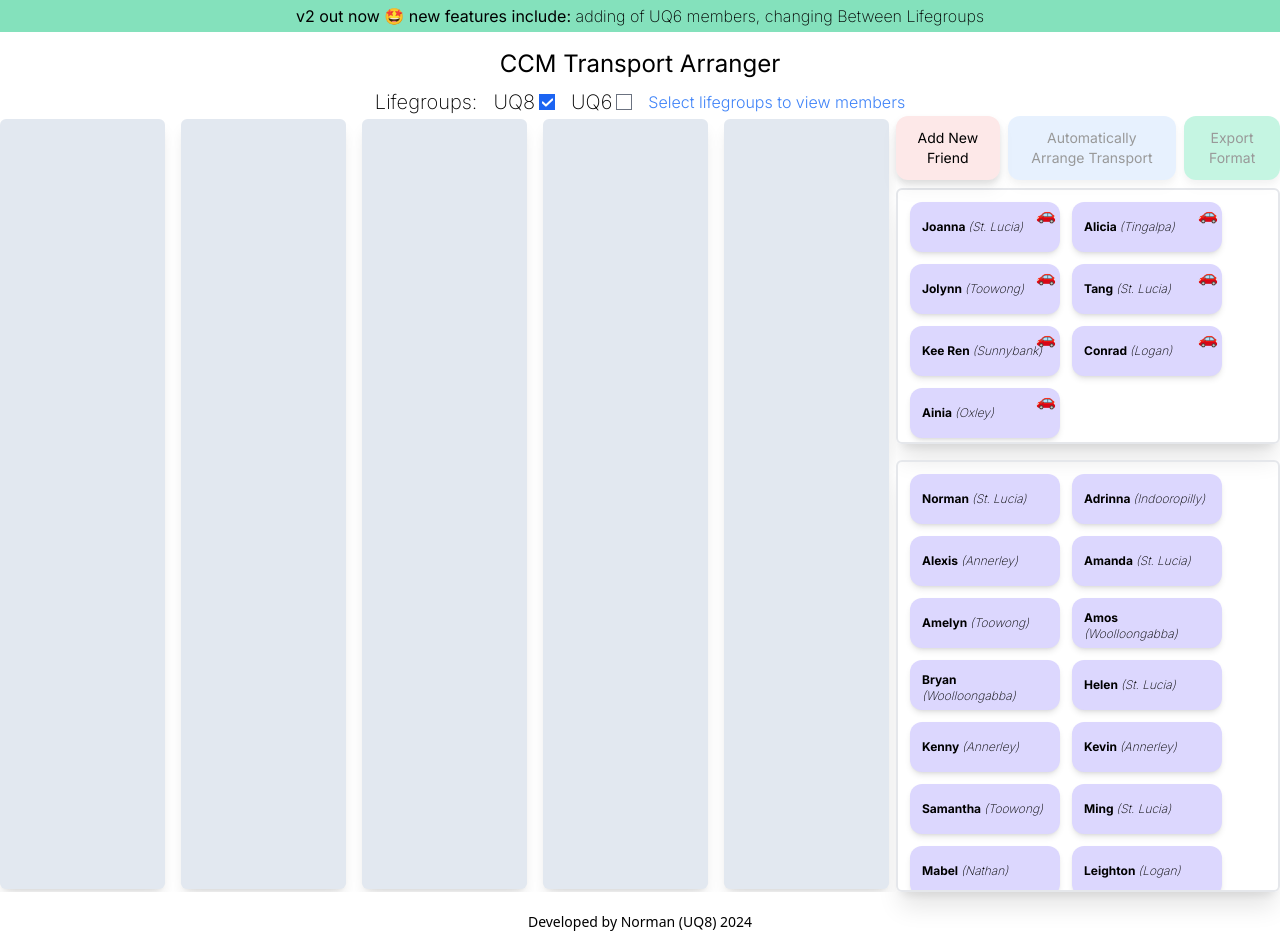
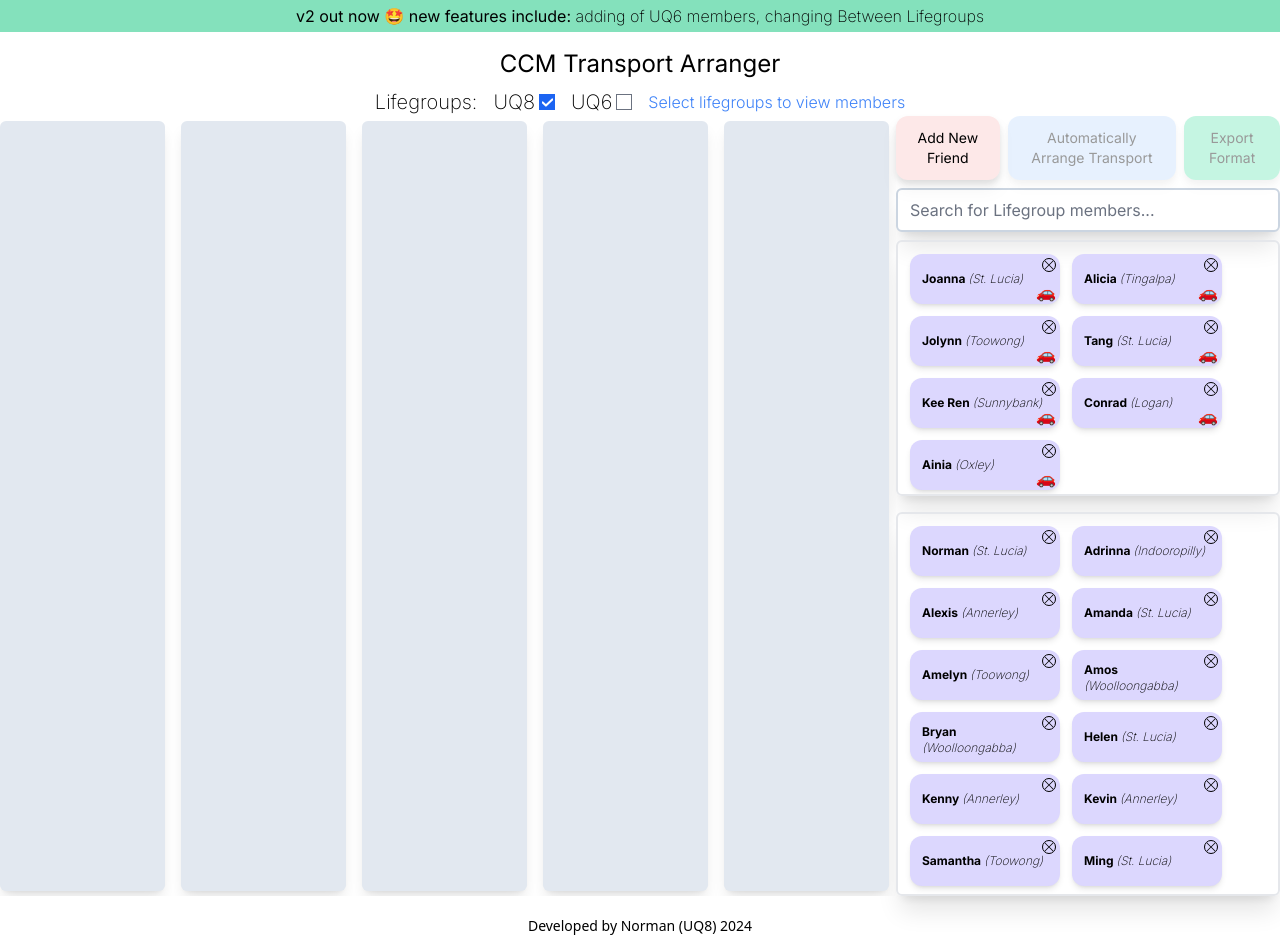
Before and after one commit to Hyleax/UQ8-transport-arranger, a Next.js app: page / in a window 1280 px wide. Built offline with nearby package versions, Linux system fonts and the light colour scheme.

Commit message:
Added feature to search for members

```diff
--- a/src/app/page.tsx
+++ b/src/app/page.tsx
@@ -34,6 +34,9 @@ export default function ManualInterface() {
     const [transportArray, setTransportArray] = useState<member[]>([{} as member, {} as member, {} as member, {} as member, {} as member]); // Initialize with 4 empty blocks
     const [addedMembers, setAddedMembers] = useState<string[]>([]);
     const [openModal, setOpenModal] = useState<boolean>(false); // state to open and close modal
+    const [queryMember, setQueryMember] = useState<string>(""); // state to open and close modal
+
+
 
     // Checkbox change handlers
     const handleCheckboxChange = (group: keyof typeof visibleLifegroups) => {
@@ -57,6 +60,10 @@ export default function ManualInterface() {
     const removeTransportListEntry = (id: number) => {
         setTransportArray(prev => prev.filter((_, index) => index !== id));
     };
+
+    const removeMemberFromOptions = (member_name: string) => {
+        setAllMembers(prev => [...prev].filter((x) => x.name !== member_name))
+    }
 
     return (
         <main className="flex flex-col items-center">
@@ -128,9 +135,20 @@ export default function ManualInterface() {
                             </button>
                         </div>
 
+                        <input
+                            type="text"
+                            className=" border-2 border-slate-300 shadow-xl rounded-md w-full"
+                            placeholder="Search for Lifegroup members..."
+                            value={queryMember}
+                            onChange={(e) => setQueryMember(e.target.value) }
+                            />
+
                         {/* Select Drivers from here */}
                         <div className="flex flex-wrap gap-3 border-2 shadow-xl mb-2 rounded-md w-full p-3 overflow-y-auto max-h-[16em]">
-                            {allMembers.filter(member => member.got_car === 'yes').map(member => (
+                            {allMembers
+                                .filter(member => member.got_car === 'yes')
+                                .filter(member => member.name.toLowerCase().includes(queryMember.toLowerCase()))
+                                .map(member => (
                                 <DraggableNameEntry
                                     key={member.name}
                                     handleOnDrag={handleOnDrag}
@@ -138,13 +156,17 @@ export default function ManualInterface() {
                                     hasCar={true}
                                     suburb={member.suburb}
                                     addedMembers={addedMembers}
+                                    removeMemberFromOptions ={removeMemberFromOptions}
                                 />
                             ))}
                         </div>
 
                         {/* Select Riders from here */}
-                        <div className="flex flex-wrap gap-3 border-2 shadow-xl rounded-md w-full p-3 overflow-y-auto max-h-[27em]">
-                            {allMembers.filter(member => member.got_car === 'no').map(member => (
+                        <div className="flex flex-wrap gap-3 border-2 shadow-xl rounded-md w-full p-3 overflow-y-auto max-h-[24em]">
+                            {allMembers
+                                .filter(member => member.got_car === 'no')
+                                .filter(member => member.name.toLowerCase().includes(queryMember.toLowerCase()))
+                                .map(member => (
                                 <DraggableNameEntry
                                     key={member.name}
                                     handleOnDrag={handleOnDrag}
@@ -152,6 +174,7 @@ export default function ManualInterface() {
                                     hasCar={false}
                                     suburb={member.suburb}
                                     addedMembers={addedMembers}
+                                    removeMemberFromOptions={removeMemberFromOptions}
                                 />
                             ))}
                         </div>
@@ -266,12 +289,13 @@ const AddTransportListEntry = ({setTransportArray}: {
  * @param param0 { handleOnDrag, memberName, hasCar, addedMembers, suburb }
  * @returns a Draggable component that can be dragged and dropped to add a person to a TransportListEntry
  */
-const DraggableNameEntry = ({ handleOnDrag, memberName, hasCar, addedMembers, suburb }: {
+const DraggableNameEntry = ({ handleOnDrag, memberName, hasCar, addedMembers, suburb, removeMemberFromOptions }: {
     handleOnDrag: (e: React.DragEvent<HTMLDivElement>, content: string) => void
     memberName: string
     hasCar: boolean
     addedMembers: string[]
     suburb: string
+    removeMemberFromOptions: (member_name: string) => void
     }) => {
 
     return(
@@ -284,7 +308,15 @@ const DraggableNameEntry = ({ handleOnDrag, memberName, hasCar, addedMembers, su
         }}
 
         >
-            { hasCar && <span className="absolute top-0 right-0 pr-1">🚗</span> }
+            <span className="absolute top-1 right-1 border border-black rounded-full">
+                <RxCross1
+                    className="hover:text-black hover:bg-red-200 rounded-full"
+                    size={12}
+                    onClick={() => removeMemberFromOptions(memberName)}
+                />
+            </span>
+
+            { hasCar && <span className="absolute bottom-0 right-0 pr-1">🚗</span> }
 
             <p className="text-xs font-bold text-left w-full">{ memberName } <span className="text-xs italic font-extralight">({ suburb })</span></p>
         </div>
```
